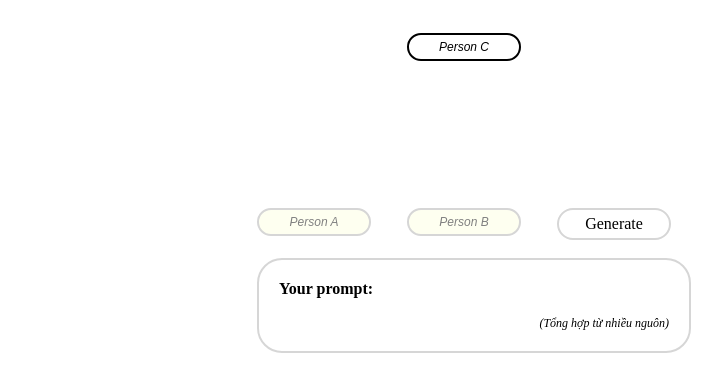
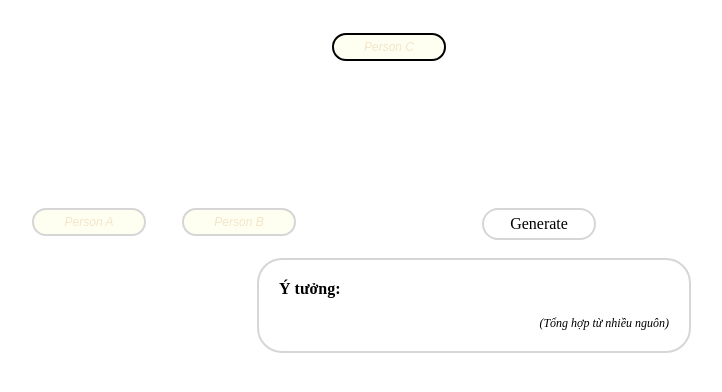
Before and after one commit to grassnight/OTP-burh, a plain HTML site: page index.html in a window 1280 px wide. Shown: the whole page, without its empty margins (183-905 px from the left). Drawn offline with Linux system fonts and the light colour scheme.

Commit message:
Update index.html

```diff
--- a/index.html
+++ b/index.html
@@ -14,7 +14,7 @@
             background: #F5F5F5;
             font-family: arial;
             font-size: 14px;
-            color: #000000;
+            color: #E8C4F2;
             line-height: 14px;
         }
 
@@ -44,13 +44,13 @@
             position: absolute;
             border-radius: 25px;
             border: 2px solid #D6D6D6;
-            margin: 200px 0px 0px 0px;
+            margin: 200px 0px 0px -225px;
             width: 100px;
             padding: 5px;
             background: #FEFFF0;
             font-family: arial;
             font-size: 12px;
-            color: #808080;
+            color: #F3E5CA;
             line-height: 14px;
             font-style: oblique;
             text-align: center;
@@ -60,13 +60,13 @@
             position: absolute;
             border-radius: 25px;
             border: 2px solid #D6D6D6;
-            margin: 200px 0px 0px 150px;
+            margin: 200px 0px 0px -75px;
             width: 100px;
             padding: 5px;
             background: #FEFFF0;
             font-family: arial;
             font-size: 12px;
-            color: #808080;
+            color: #F3E5CA;
             line-height: 14px;
             font-style: oblique;
             text-align: center;
@@ -76,13 +76,13 @@
           position: absolute;
           border-radius: 25px;
           border: 2px solid #000000;
-          margin: 25px 0px 0px 150px;
+          margin: 25px 0px 0px 75px;
           width: 100px;
           padding: 5px;
-          background: #FFFFFF;
+          background: #FEFFF0;
           font-family: arial;
           font-size: 12px;
-          color: #000000;
+          color: #F3E5CA;
           line-height: 14px;
           font-style: oblique;
           text-align: center;
@@ -92,7 +92,7 @@
             position: absolute;
             border-radius: 25px;
             border: 2px solid #D6D6D6;
-            margin: 200px 0px 0px 300px;
+            margin: 200px 0px 0px 225px;
             width: 100px;
             padding: 5px 5px 5px 5px;
             background: #fff;
@@ -105,7 +105,7 @@
         }
 
         #genbutt:hover {
-            margin: 201px 0px 0px 301px;
+            margin: 201px 0px 0px 226px;
         }
 
         #shitbox {
@@ -181,7 +181,7 @@
 "{A} cưới rồi nhưng đối phương không phải là {B}.",
 "<br><b>{C}</b>: (Mắng {A} vì ăn vặt đêm khuya có thể tăng cân.) <br><b>{B}</b> (Đưa xiên thịt nướng cho {A}): Ăn đi, calo bị đốt cháy hết rồi nên không tăng cân được đâu. <br><b>{C}</b>:…",
 "<br><b>{B}</b>: Chơi nối chữ không? <br><b>{A}</b>: Chơi. <br><b>{B}</b>: Con cái. <br><b>{A}</b>: Cái ô. <br><b>{B}</b>: Omae wa mou shindeiru. ",
-"{A} và {B} đang chơi game. {A} mệt quá ngủ luôn trên sàn nhà. {B} thấy vậy liền mở tủ lấy chăn và lên giường đi ngủ, kệ {A} co ro dưới sàn",
+"{A} và {B} đang chơi game. {A} mệt quá ngủ luôn trên sàn nhà. {B} thấy vậy liền mở tủ lấy chăn và lên giường đi ngủ, mặc kệ {A} co ro dưới sàn",
 
         ]
 
@@ -234,7 +234,7 @@
 
         <div id="shitbox">
 
-            <b>Your prompt:</b>
+            <b>Ý tưởng: </b>
             <span id="premise"></span>
             <br /><br />
             <div id="thanks">(Tổng hợp từ nhiều nguôn)</span>
```
